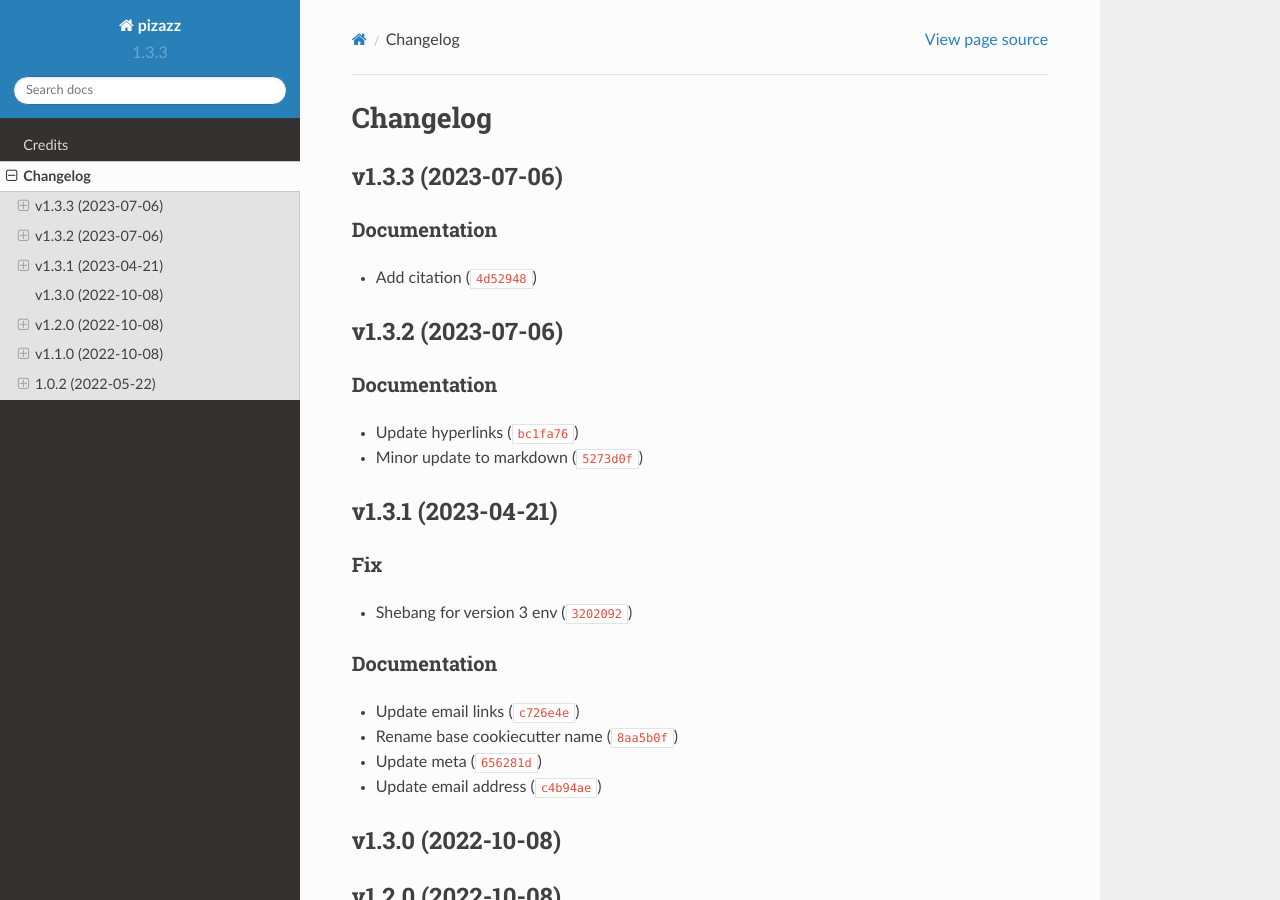
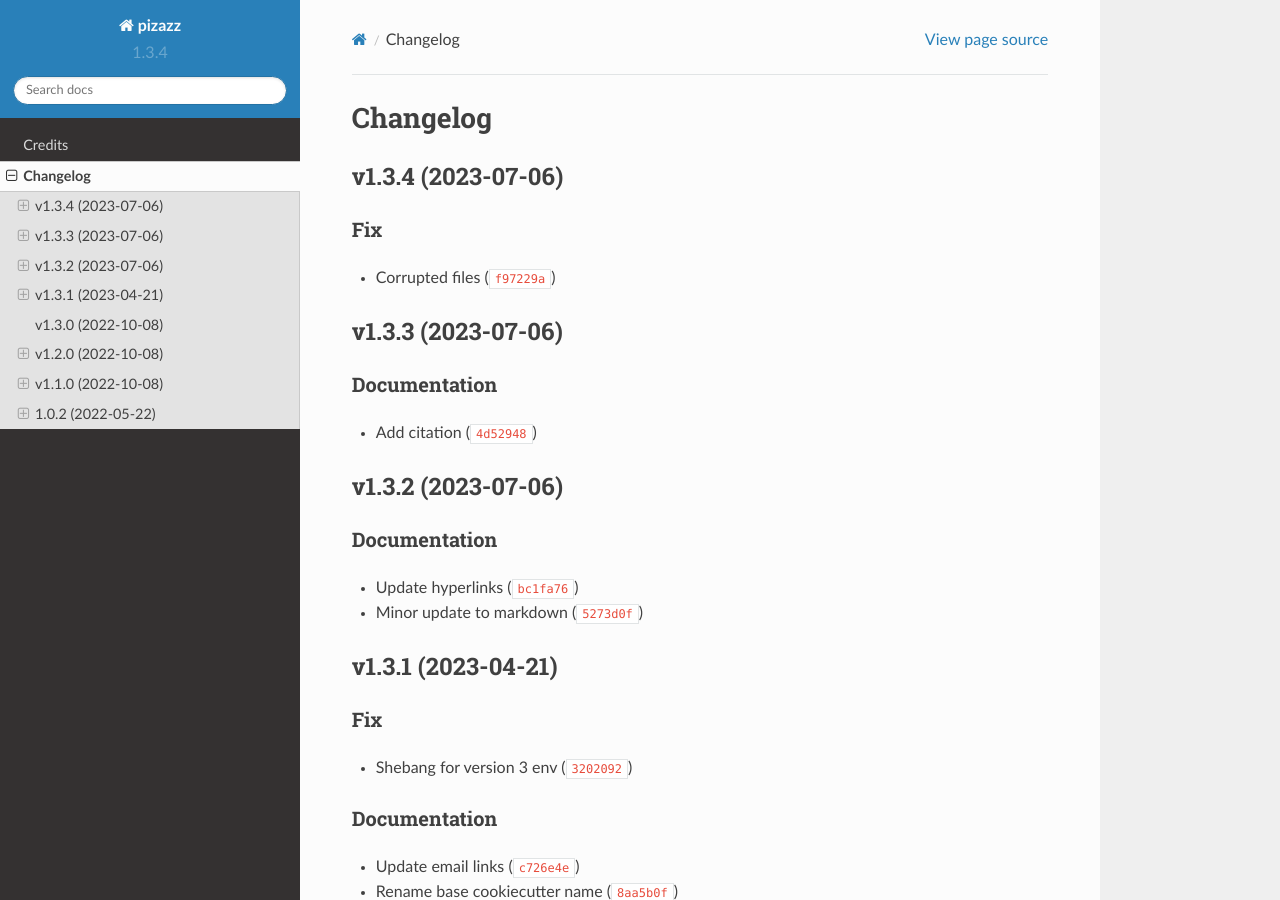
Before and after one commit to Stephen-RA-King/pizazz, a Sphinx documentation site: the page built from docs/changelog.md, in a window 1280 px wide and 900 px high. Built offline with Sphinx 7.4.7 and the Read the Docs theme 2.0.0, drawn with Linux system fonts in a browser that asks for light colours; pages that are not in the unit, such as notebooks, are missing from menus.

Commit message:
fix: citation file

```diff
--- a/CHANGELOG.md
+++ b/CHANGELOG.md
@@ -1,6 +1,10 @@
 # Changelog
 
 <!--next-version-placeholder-->
+
+## v1.3.4 (2023-07-06)
+### Fix
+* Corrupted files ([`f97229a`](https://github.com/Stephen-RA-King/pizazz/commit/f97229ab6b1630ae4c6fdbf8fdba78bb4292553e))
 
 ## v1.3.3 (2023-07-06)
 ### Documentation
--- a/docs/conf.py
+++ b/docs/conf.py
@@ -7,7 +7,7 @@
 # -- Project information -----------------------------------------------------
 
 project = "pizazz"
-version = "1.3.3"
+version = "1.3.4"
 copyright = "2022, Stephen R A King"
 author = "Stephen R A King"
 
--- a/src/pizazz/__init__.py
+++ b/src/pizazz/__init__.py
@@ -1,7 +1,7 @@
 #!/usr/bin/env python3
 """Top-level package for pizazz."""
 __title__ = "pizazz"
-__version__ = "1.3.3"
+__version__ = "1.3.4"
 __author__ = "Stephen R A King"
 __description__ = (
     "Easy configuration and control of 74HC595 Shift Registers on a Raspberry Pi"
```
Also changed, not shown: 1 other file.
